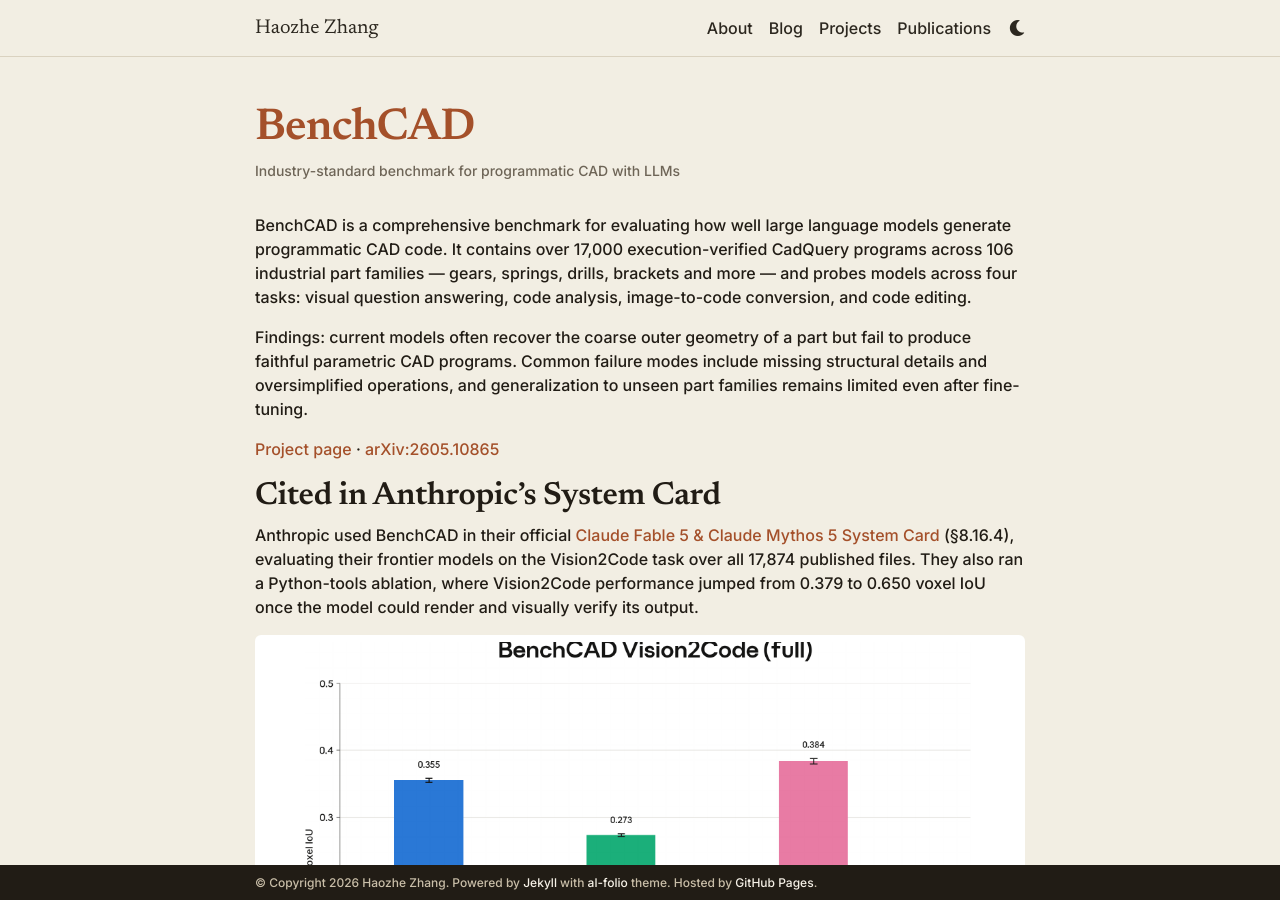
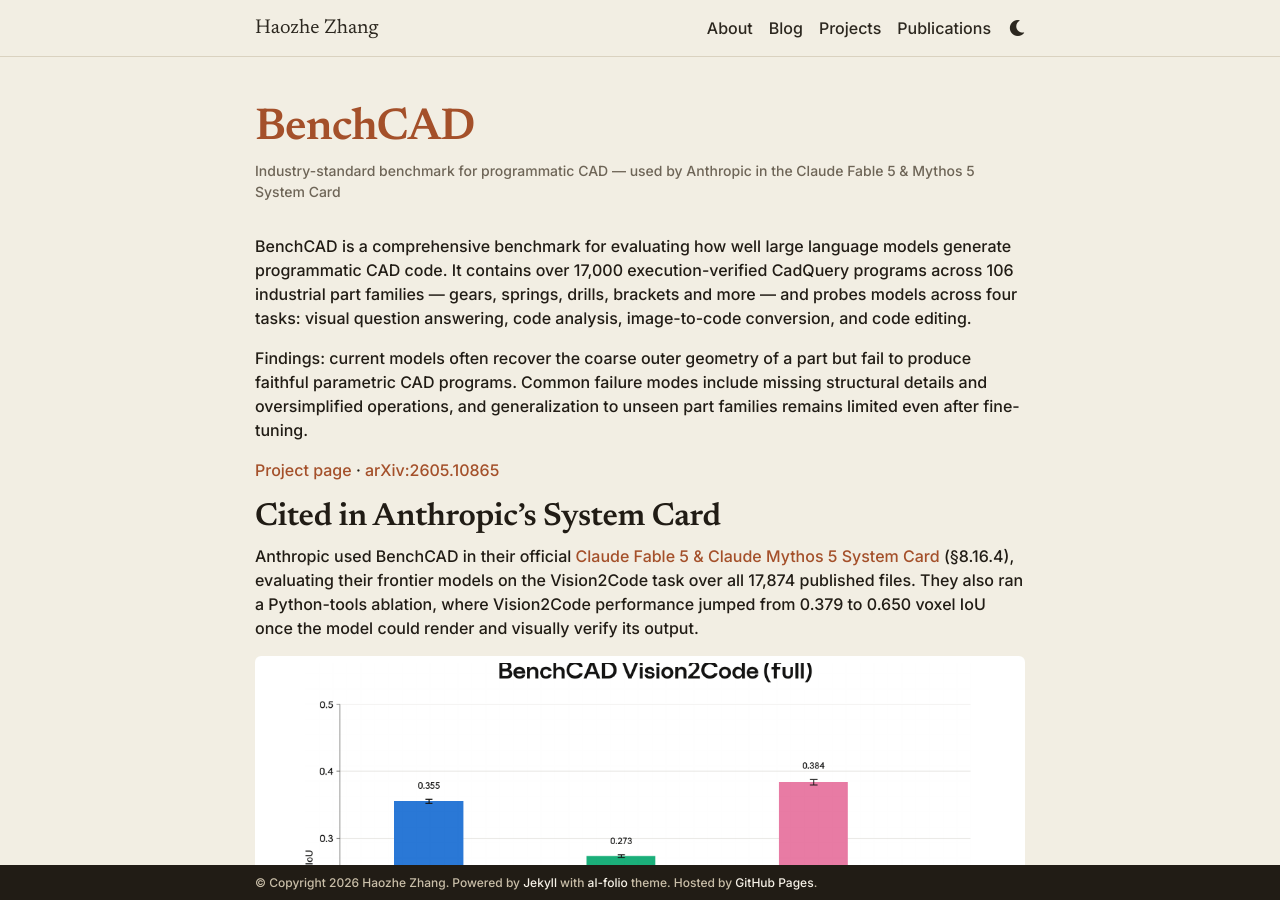
Before and after one commit to HaozheZhang6/HaozheZhang6.github.io, a Jekyll site: the page built from _projects/1_project.md, in a window 1280 px wide and 900 px high. Built offline with Jekyll 4.4.1, drawn with Linux system fonts in a browser that asks for light colours; a style sheet for code colours, icons or effects is not loaded.

Commit message:
Surface 'used by Anthropic' on BenchCAD: pub-list award badge + project card

```diff
--- a/_bibliography/papers.bib
+++ b/_bibliography/papers.bib
@@ -27,6 +27,7 @@
   author    = {Haozhe Zhang and Kaichen Liu and Miaomiao Chen and Lei Li and Shaojie Yang and Cheng Peng and Hanjie Chen},
   journal    = {arXiv preprint arXiv:2605.10865},
   title     = {BenchCAD: A Comprehensive, Industry-Standard Benchmark for Programmatic CAD},
+  award     = {Used by Anthropic in the Claude Fable 5 / Mythos 5 System Card},
   year      = {2026},
   publisher = {},
   volume    = {},
--- a/_layouts/bib.html
+++ b/_layouts/bib.html
@@ -124,6 +124,11 @@
           <div class="periodical">
             {{ periodical | strip }}
           </div>
+          {%- if entry.award %}
+          <div class="award">
+            <span class="badge" style="background-color: var(--global-theme-color); color: #fff;">★ {{ entry.award }}</span>
+          </div>
+          {%- endif %}
         {%- endif %}
 
           <!-- Links/Buttons -->
--- a/_projects/1_project.md
+++ b/_projects/1_project.md
@@ -1,7 +1,7 @@
 ---
 layout: page
 title: BenchCAD
-description: Industry-standard benchmark for programmatic CAD with LLMs
+description: "Industry-standard benchmark for programmatic CAD — used by Anthropic in the Claude Fable 5 & Mythos 5 System Card"
 img: assets/img/projects/benchcad.png
 importance: 1
 category: ai
```
